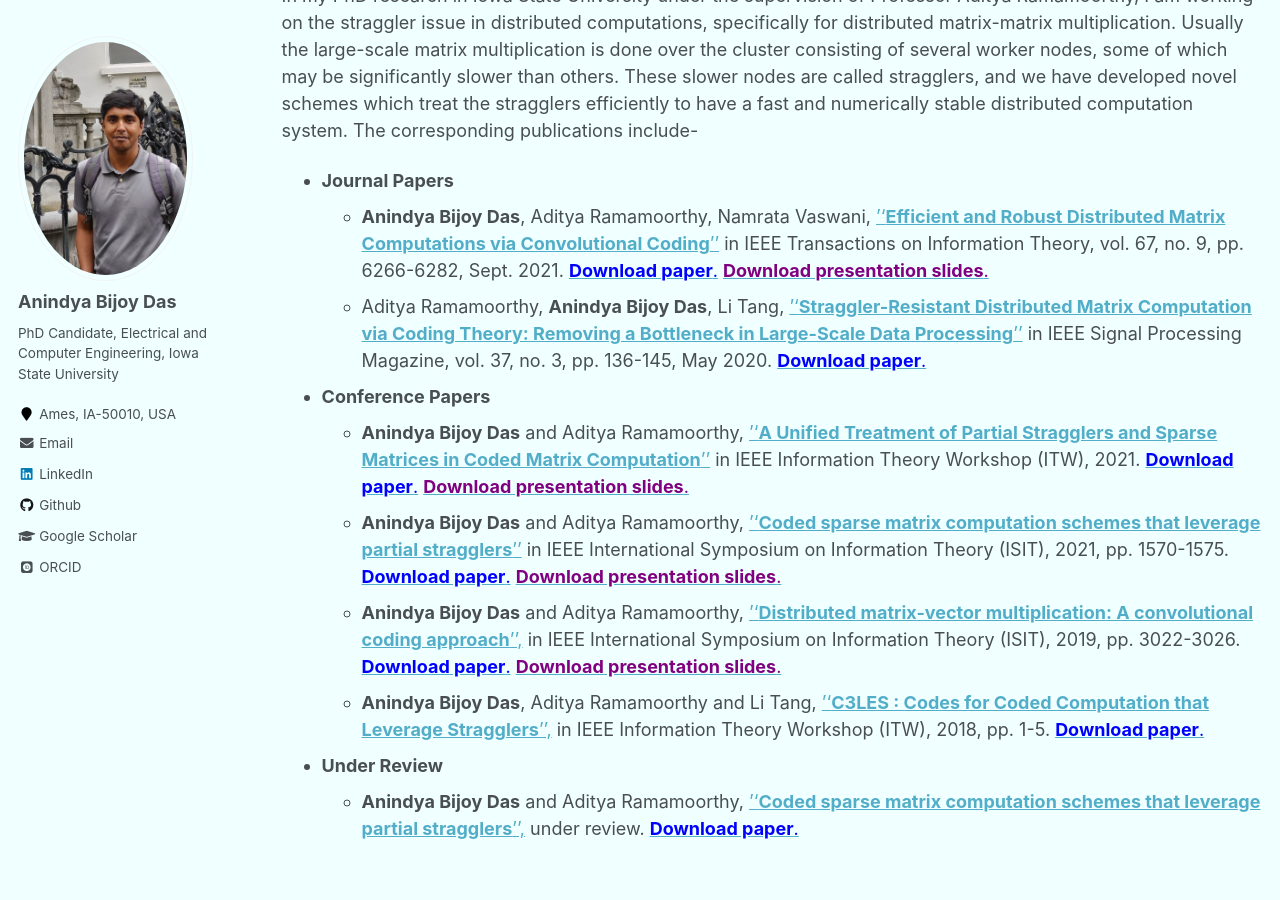
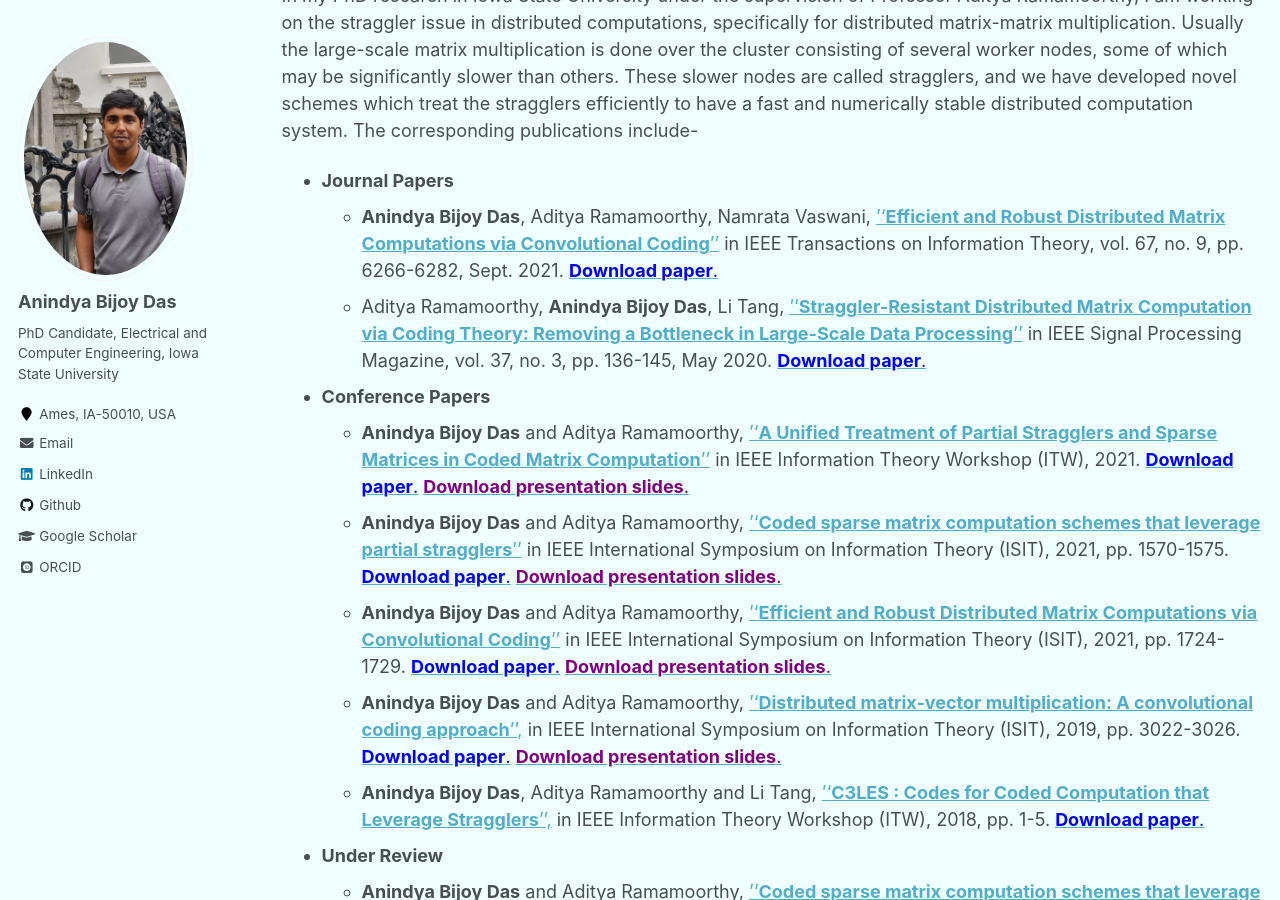
Before and after one commit to anindyabijoydas/portfolio, a Jekyll site: the page built from _pages/research.md, in a window 1280 px wide and 900 px high, scrolled down 202 px. Built offline with Jekyll 4.4.1, drawn with Linux system fonts in a browser that asks for light colours; some web fonts are replaced.

Commit message:
Update research.md

```diff
--- a/_pages/research.md
+++ b/_pages/research.md
@@ -17,12 +17,13 @@ redirect_from:
 In my PhD research in Iowa State University under the supervision of Professor Aditya Ramamoorthy, I am working on the straggler issue in distributed computations, specifically for distributed matrix-matrix multiplication. Usually the large-scale matrix multiplication is done over the cluster consisting of several worker nodes, some of which may be significantly slower than others. These slower nodes are called stragglers, and we have developed novel schemes which treat the stragglers efficiently to have a fast and numerically stable distributed computation system. The corresponding publications include-
 
 * **Journal Papers**
-   * **Anindya Bijoy Das**, Aditya Ramamoorthy, Namrata Vaswani, [''**Efficient and Robust Distributed Matrix Computations via Convolutional Coding**''](https://ieeexplore.ieee.org/abstract/document/9478901) in IEEE Transactions on Information Theory, vol. 67, no. 9, pp. 6266-6282, Sept. 2021. [<span style="color:blue">**Download paper**.</span>](https://www.dropbox.com/s/jor6hn9lkdba62c/ittrans.pdf?dl=0) [<span style="color:purple">**Download presentation slides**.</span>](https://www.dropbox.com/s/gy828wi4yuf7wrt/ittrans_presentation.pdf?dl=0)
+   * **Anindya Bijoy Das**, Aditya Ramamoorthy, Namrata Vaswani, [''**Efficient and Robust Distributed Matrix Computations via Convolutional Coding**''](https://ieeexplore.ieee.org/abstract/document/9478901) in IEEE Transactions on Information Theory, vol. 67, no. 9, pp. 6266-6282, Sept. 2021. [<span style="color:blue">**Download paper**.</span>](https://www.dropbox.com/s/jor6hn9lkdba62c/ittrans.pdf?dl=0)
    * Aditya Ramamoorthy, **Anindya Bijoy Das**, Li Tang, [''**Straggler-Resistant Distributed Matrix Computation via Coding Theory: Removing a Bottleneck in Large-Scale Data Processing**''](https://ieeexplore.ieee.org/abstract/document/9084368) in IEEE Signal Processing Magazine, vol. 37, no. 3, pp. 136-145, May 2020. [<span style="color:blue">**Download paper**.</span>](https://www.dropbox.com/s/48di7uhogpsv49k/spmag.pdf?dl=0)
 
 * **Conference Papers**
    * **Anindya Bijoy Das** and Aditya Ramamoorthy, [''**A Unified Treatment of Partial Stragglers and Sparse Matrices in Coded Matrix Computation**''](https://arxiv.org/abs/2109.12070) in IEEE Information Theory Workshop (ITW), 2021. [<span style="color:blue">**Download paper**.</span>](https://www.dropbox.com/s/b8mf72b0jzfo3y4/class.pdf?dl=0) [<span style="color:purple">**Download presentation slides**.</span>](https://www.dropbox.com/s/wowfbn9dnygnp6h/class_presentation.pdf?dl=0)
    * **Anindya Bijoy Das** and Aditya Ramamoorthy, [''**Coded sparse matrix computation schemes that leverage partial stragglers**''](https://ieeexplore.ieee.org/abstract/document/9518059) in IEEE International Symposium on Information Theory (ISIT), 2021, pp. 1570-1575. [<span style="color:blue">**Download paper**.</span>](https://www.dropbox.com/s/qdstmozj03gxtpw/sparse.pdf?dl=0) [<span style="color:purple">**Download presentation slides**.</span>](https://www.dropbox.com/s/6v6sn0urfh8ique/sparse_presentaion.pdf?dl=0)
+   * **Anindya Bijoy Das** and Aditya Ramamoorthy, [''**Efficient and Robust Distributed Matrix Computations via Convolutional Coding**''](https://ieeexplore.ieee.org/abstract/document/9518059) in IEEE International Symposium on Information Theory (ISIT), 2021, pp. 1724-1729. [<span style="color:blue">**Download paper**.</span>](https://www.dropbox.com/s/jor6hn9lkdba62c/ittrans.pdf?dl=0) [<span style="color:purple">**Download presentation slides**.</span>](https://www.dropbox.com/s/gy828wi4yuf7wrt/ittrans_presentation.pdf?dl=0)
    * **Anindya Bijoy Das** and Aditya Ramamoorthy, [''**Distributed matrix-vector multiplication: A convolutional coding approach**'',](https://ieeexplore.ieee.org/abstract/document/8849395) in IEEE International Symposium on Information Theory (ISIT),  2019, pp. 3022-3026. [<span style="color:blue">**Download paper**.</span>](https://www.dropbox.com/s/kbtf394dzodxpyv/geometric.pdf?dl=0) [<span style="color:purple">**Download presentation slides**.</span>](https://www.dropbox.com/s/iz9nr165ni95e6b/geometricisit.pdf?dl=0)
    * **Anindya Bijoy Das**, Aditya Ramamoorthy and Li Tang, [''**C3LES : Codes for Coded Computation that Leverage Stragglers**'',](https://ieeexplore.ieee.org/abstract/document/8613321) in IEEE Information Theory Workshop (ITW), 2018, pp. 1-5. [<span style="color:blue">**Download paper**.</span>](https://www.dropbox.com/s/rc3bd70vovbshnu/cyclic.pdf?dl=0)
 
```
